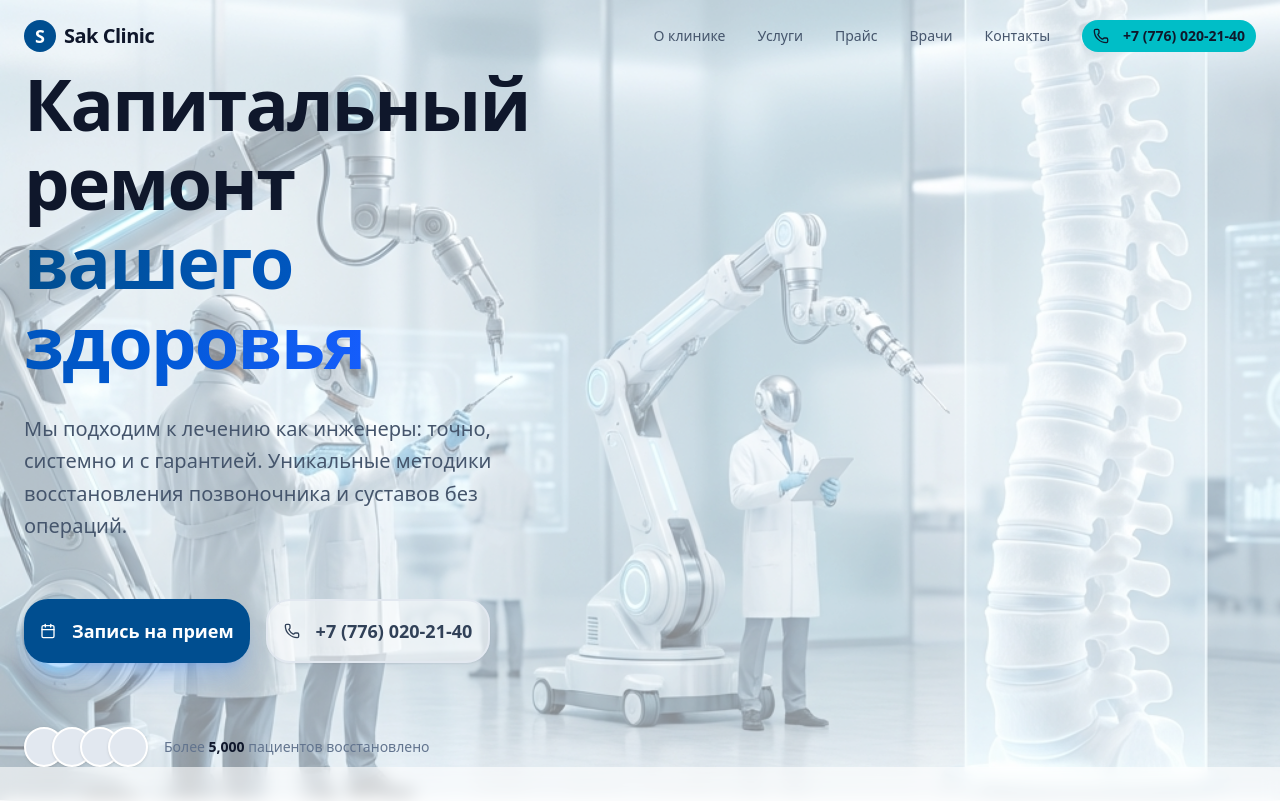
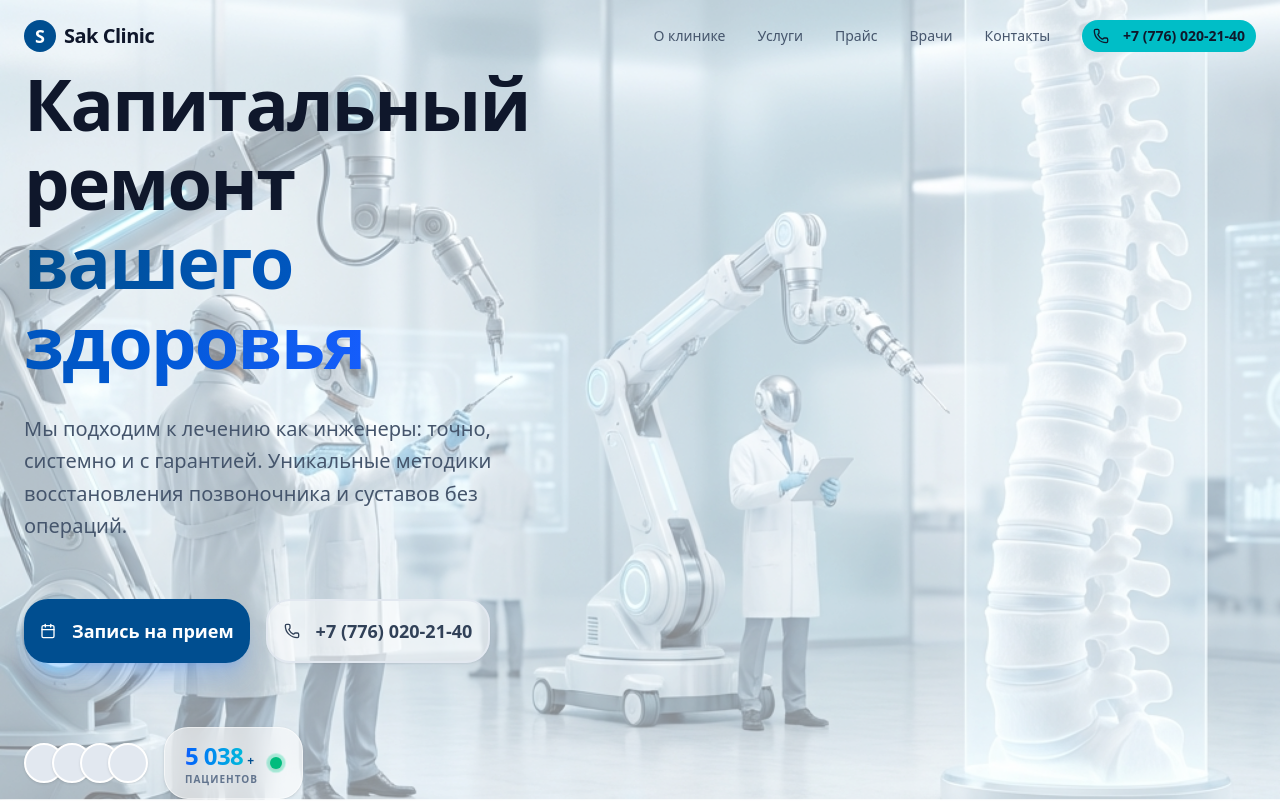
Before and after one commit to zhumabekmadi4-coder/medsak_web, a Next.js app: page / in a window 1280 px wide. Shown: the top 801 px of the page. Built offline with nearby package versions, Linux system fonts and the light colour scheme.

Commit message:
feat: enhance Hero with WhatsApp button and animated stats counter

```diff
--- a/components/landing/Hero.tsx
+++ b/components/landing/Hero.tsx
@@ -3,6 +3,7 @@
 import { motion } from "framer-motion";
 import { Button } from "@/components/ui/button";
 import { Phone, Calendar } from "lucide-react";
+import { useState, useEffect } from "react";
 
 export function Hero() {
     return (
@@ -32,11 +33,18 @@ export function Hero() {
                     </p>
 
                     <div className="flex flex-col sm:flex-row gap-4 pt-6">
-                        <Button size="lg" className="rounded-2xl h-14 md:h-16 px-8 text-lg font-bold bg-primary hover:bg-primary/90 text-white shadow-xl shadow-blue-500/20 transition-transform active:scale-95 w-full sm:w-auto">
-                            <Calendar className="mr-2 h-5 w-5" />
-                            Запись на прием
-                        </Button>
-                        <Button size="lg" variant="outline" className="rounded-2xl h-14 md:h-16 px-8 text-lg font-bold border-2 border-slate-200 bg-white/50 hover:bg-white text-slate-700 w-full sm:w-auto">
+                        <a
+                            href="https://wa.me/77760202140"
+                            target="_blank"
+                            rel="noopener noreferrer"
+                            className="w-full sm:w-auto"
+                        >
+                            <Button size="lg" className="w-full rounded-2xl h-14 md:h-16 px-8 text-lg font-bold bg-primary hover:bg-primary/90 text-white shadow-xl shadow-blue-500/20 transition-transform active:scale-95">
+                                <Calendar className="mr-2 h-5 w-5" />
+                                Запись на прием
+                            </Button>
+                        </a>
+                        <Button size="lg" variant="outline" className="rounded-2xl h-14 md:h-16 px-8 text-lg font-bold border-2 border-slate-200 bg-white/50 hover:bg-white text-slate-700 w-full sm:w-auto cursor-default">
                             <Phone className="mr-2 h-5 w-5" />
                             +7 (776) 020-21-40
                         </Button>
@@ -48,7 +56,7 @@ export function Hero() {
                                 <div key={i} className="w-10 h-10 rounded-full border-2 border-white bg-slate-200 shadow-sm" />
                             ))}
                         </div>
-                        <p className="font-medium">Более <strong className="text-slate-900">5,000</strong> пациентов восстановлено</p>
+                        <AnimatedCounter />
                     </div>
                 </motion.div>
 
@@ -57,3 +65,57 @@ export function Hero() {
         </section>
     );
 }
+
+function AnimatedCounter() {
+    const [count, setCount] = useState(5000);
+    const [mounted, setMounted] = useState(false);
+
+    useEffect(() => {
+        setMounted(true);
+        const interval = setInterval(() => {
+            // Random increment between 3 and 22
+            setCount(prev => prev + Math.floor(Math.random() * (22 - 3 + 1) + 3));
+        }, 3000);
+
+        return () => clearInterval(interval);
+    }, []);
+
+    // Prevent hydration mismatch by rendering a static placeholder on server
+    if (!mounted) {
+        return (
+            <div className="flex items-center gap-3 bg-white/60 backdrop-blur-md px-5 py-3 rounded-2xl border border-white/50 shadow-sm">
+                <div className="flex flex-col">
+                    <div className="flex items-baseline gap-1">
+                        <span className="text-2xl font-bold font-mono tracking-tight text-blue-600">
+                            5 000
+                        </span>
+                        <span className="text-xs font-bold text-primary">+</span>
+                    </div>
+                    <span className="text-[10px] text-slate-500 uppercase tracking-widest font-bold">
+                        Пациентов
+                    </span>
+                </div>
+            </div>
+        );
+    }
+
+    return (
+        <div className="flex items-center gap-3 bg-white/60 backdrop-blur-md px-5 py-3 rounded-2xl border border-white/50 shadow-sm hover:shadow-md transition-all cursor-default">
+            <div className="flex flex-col">
+                <div className="flex items-baseline gap-1">
+                    <span className="text-2xl font-bold bg-clip-text text-transparent bg-gradient-to-r from-blue-600 to-cyan-500 font-mono tracking-tight tabular-nums">
+                        {count.toLocaleString('ru-RU')}
+                    </span>
+                    <span className="text-xs font-bold text-primary">+</span>
+                </div>
+                <span className="text-[10px] text-slate-500 uppercase tracking-widest font-bold">
+                    Пациентов
+                </span>
+            </div>
+            <div className="relative flex h-3 w-3">
+                <span className="animate-ping absolute inline-flex h-full w-full rounded-full bg-emerald-400 opacity-75"></span>
+                <span className="relative inline-flex rounded-full h-3 w-3 bg-emerald-500 shadow-sm"></span>
+            </div>
+        </div>
+    );
+}
```
